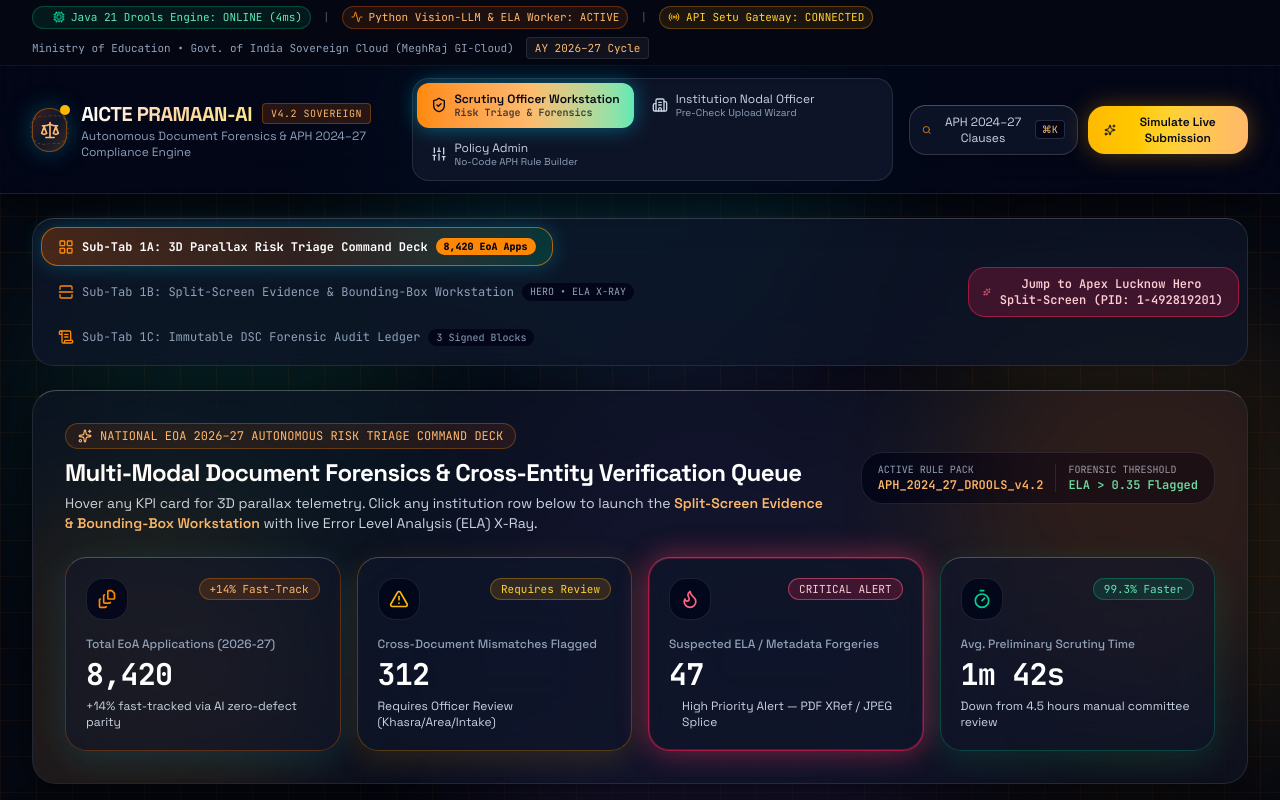
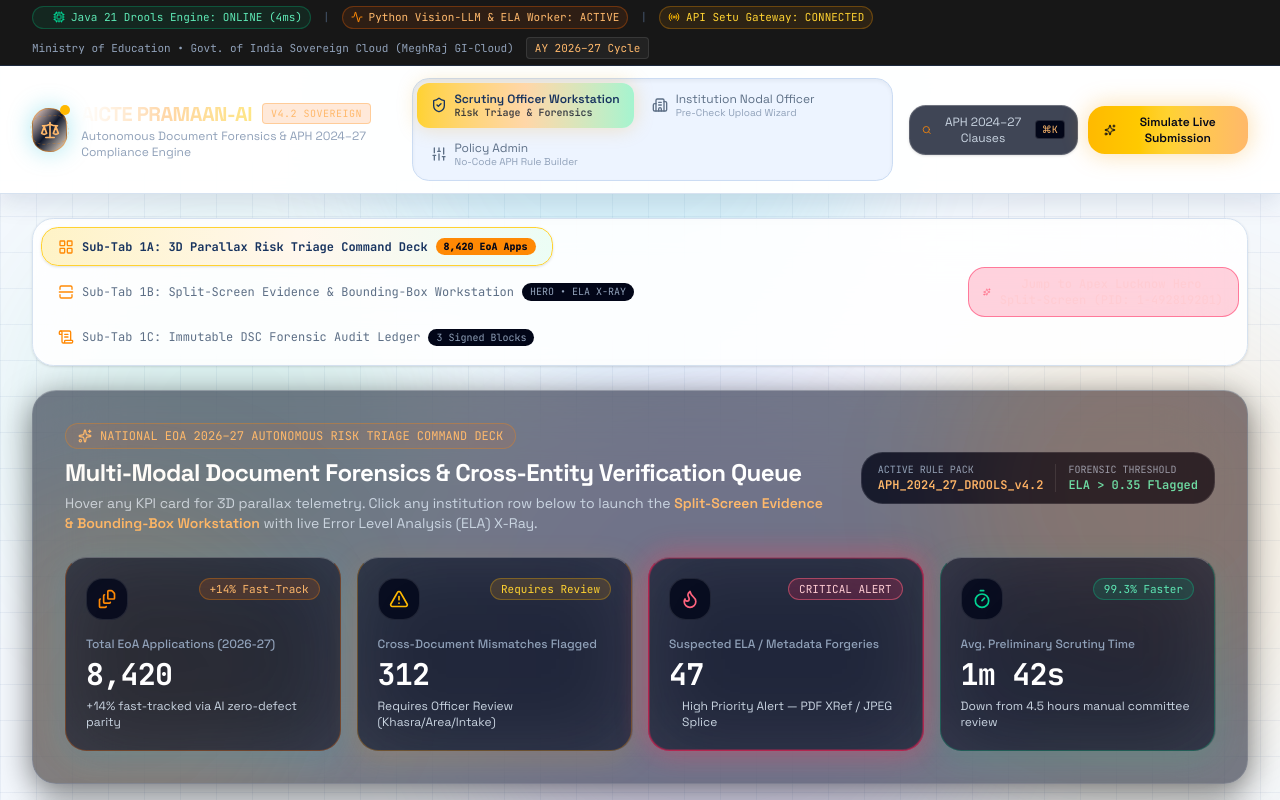
Before and after one commit to vaibhavhhh4-tech/Praman_02, a Next.js app: page / in a window 1280 px wide. Shown: the top 800 px of the page. Built offline with nearby package versions, Linux system fonts and the light colour scheme.

Commit message:
Use light government portal-inspired UI by default

```diff
--- a/app/globals.css
+++ b/app/globals.css
@@ -32,27 +32,26 @@
   --radius-2xl: calc(var(--radius) * 1.8);
 }
 
-:root,
-.dark {
-  color-scheme: dark;
-  --background: #050811;
-  --foreground: #f8fafc;
-  --card: #0b1120;
-  --card-foreground: #f8fafc;
-  --popover: #0b1120;
-  --popover-foreground: #f8fafc;
-  --primary: #f97316;
-  --primary-foreground: #050811;
-  --secondary: #1e293b;
-  --secondary-foreground: #f8fafc;
-  --muted: #0f172a;
-  --muted-foreground: #94a3b8;
-  --accent: #f97316;
-  --accent-foreground: #050811;
-  --destructive: #f43f5e;
-  --border: rgba(255, 255, 255, 0.1);
-  --input: rgba(255, 255, 255, 0.12);
-  --ring: #f97316;
+:root {
+  color-scheme: light;
+  --background: #f8fbff;
+  --foreground: #17335f;
+  --card: #ffffff;
+  --card-foreground: #17335f;
+  --popover: #ffffff;
+  --popover-foreground: #17335f;
+  --primary: #ffb000;
+  --primary-foreground: #17335f;
+  --secondary: #eaf2ff;
+  --secondary-foreground: #17335f;
+  --muted: #eef4fb;
+  --muted-foreground: #5d6f86;
+  --accent: #ffb000;
+  --accent-foreground: #17335f;
+  --destructive: #d94a3d;
+  --border: #d6e2f0;
+  --input: #d6e2f0;
+  --ring: #ffb000;
   --radius: 0.75rem;
 }
 
@@ -61,8 +60,8 @@
     @apply border-border outline-ring/50;
   }
   body {
-    @apply bg-[#071426] text-slate-100;
-    background-image: radial-gradient(circle at 12% 8%, rgba(251, 146, 60, 0.13), transparent 28rem), radial-gradient(circle at 88% 18%, rgba(251, 191, 36, 0.12), transparent 30rem), linear-gradient(135deg, #071426 0%, #101b39 52%, #132542 100%);
+    @apply bg-slate-50 text-slate-900;
+    background-image: radial-gradient(circle at 10% 8%, rgba(255, 190, 64, 0.18), transparent 26rem), radial-gradient(circle at 90% 18%, rgba(147, 197, 253, 0.22), transparent 30rem), linear-gradient(135deg, #f8fbff 0%, #eef6ff 52%, #fffaf0 100%);
   }
   button, input, select, textarea {
     font: inherit;
@@ -78,25 +77,25 @@
 
 /* Custom Sovereign Cyber-Glass utilities */
 .cyber-glass {
-  background: linear-gradient(145deg, rgba(21, 44, 78, 0.78), rgba(13, 25, 51, 0.72));
+  background: linear-gradient(145deg, rgba(255, 255, 255, 0.96), rgba(241, 247, 255, 0.92));
   backdrop-filter: blur(24px);
   -webkit-backdrop-filter: blur(24px);
-  border: 1px solid rgba(255, 255, 255, 0.1);
-  border-top-color: rgba(255, 255, 255, 0.25);
-  box-shadow: 0 8px 32px rgba(0, 0, 0, 0.55);
+  border: 1px solid #d6e2f0;
+  border-top-color: #ffffff;
+  box-shadow: 0 8px 32px rgba(23, 51, 95, 0.12);
 }
 
 .cyber-glass-subtle {
-  background: rgba(11, 17, 32, 0.65);
+  background: rgba(255, 255, 255, 0.82);
   backdrop-filter: blur(16px);
-  border: 1px solid rgba(255, 255, 255, 0.08);
-  border-top-color: rgba(255, 255, 255, 0.18);
+  border: 1px solid #d6e2f0;
+  border-top-color: #ffffff;
 }
 
 .cyber-grid-bg {
   background-image:
-    linear-gradient(to right, rgba(249, 115, 22, 0.05) 1px, transparent 1px),
-    linear-gradient(to bottom, rgba(249, 115, 22, 0.05) 1px, transparent 1px);
+    linear-gradient(to right, rgba(23, 76, 140, 0.06) 1px, transparent 1px),
+    linear-gradient(to bottom, rgba(23, 76, 140, 0.06) 1px, transparent 1px);
   background-size: 36px 36px;
 }
 
--- a/app/layout.tsx
+++ b/app/layout.tsx
@@ -39,8 +39,8 @@ export const metadata: Metadata = {
 }
 
 export const viewport: Viewport = {
-  colorScheme: 'dark',
-  themeColor: '#050811',
+  colorScheme: 'light',
+  themeColor: '#0b2f6b',
 }
 
 export default function RootLayout({
@@ -49,8 +49,8 @@ export default function RootLayout({
   children: React.ReactNode
 }>) {
   return (
-    <html lang="en" className={`dark ${spaceGrotesk.variable} ${jetbrainsMono.variable}`}>
-      <body className="font-sans antialiased bg-[#050811] text-slate-100 selection:bg-orange-500/30 selection:text-orange-200 overflow-x-hidden">
+    <html lang="en" className={`${spaceGrotesk.variable} ${jetbrainsMono.variable}`}>
+      <body className="font-sans antialiased bg-slate-50 text-slate-900 selection:bg-amber-200 selection:text-blue-950 overflow-x-hidden">
         {children}
         {process.env.NODE_ENV === 'production' && <Analytics />}
       </body>
--- a/app/page.tsx
+++ b/app/page.tsx
@@ -179,7 +179,7 @@ export default function AictePramaanAiPage() {
   ]
 
   return (
-    <div className="min-h-screen relative bg-[#050811] text-slate-100 cyber-grid-bg">
+    <div className="min-h-screen relative bg-[#f4f8fd] text-[#17335f] cyber-grid-bg">
       {/* Animated Sovereign Cyber-Glass Aurora Mesh Background Orbs */}
       <div className="pointer-events-none fixed inset-0 overflow-hidden z-0">
         <motion.div
@@ -248,7 +248,7 @@ export default function AictePramaanAiPage() {
         {activeRole === 'scrutiny-officer' && (
           <div className="space-y-6">
             {/* Scrutiny Officer Sub-Navigation Bar (Sub-Tab 1A, 1B, 1C) */}
-            <div className="flex flex-col lg:flex-row lg:items-center justify-between gap-3 p-2 rounded-2xl bg-slate-900/70 backdrop-blur-2xl border border-white/10 border-t-white/20">
+            <div className="flex flex-col lg:flex-row lg:items-center justify-between gap-3 p-2 rounded-2xl bg-white/90 backdrop-blur-2xl border border-[#d6e2f0] shadow-sm">
               <div
                 role="tablist"
                 aria-label="Scrutiny Officer Sub-Tabs"
@@ -264,8 +264,8 @@ export default function AictePramaanAiPage() {
                       onClick={() => setActiveSubTab(tab.id)}
                       className={`relative flex items-center gap-2 px-4 py-2.5 rounded-xl text-xs font-mono transition-all ${
                         isActive
-                          ? 'bg-gradient-to-r from-orange-500/25 via-orange-500/15 to-emerald-500/20 text-white border border-orange-400/60 shadow-[0_0_20px_rgba(6,182,212,0.3)] font-bold'
-                          : 'text-slate-400 hover:text-white hover:bg-white/5 border border-transparent'
+                          ? 'bg-gradient-to-r from-amber-100 via-orange-50 to-emerald-50 text-[#17335f] border border-amber-300 shadow-sm font-bold'
+                          : 'text-[#5d6f86] hover:text-[#17335f] hover:bg-[#f4f8fd] border border-transparent'
                       }`}
                     >
                       <span className="text-orange-400">{tab.icon}</span>
--- a/components/pramaan/top-glass-header.tsx
+++ b/components/pramaan/top-glass-header.tsx
@@ -57,9 +57,9 @@ export function TopGlassHeader({
   ]
 
   return (
-    <header className="sticky top-0 z-40 w-full bg-slate-950/75 backdrop-blur-2xl border-b border-white/10 shadow-[0_8px_32px_rgba(0,0,0,0.65)]">
+    <header className="sticky top-0 z-40 w-full bg-white/95 backdrop-blur-2xl border-b border-[#d6e2f0] shadow-[0_8px_24px_rgba(23,51,95,0.12)]">
       {/* Top Telemetry Ribbon */}
-      <div className="border-b border-white/5 bg-[#050811]/90 px-4 lg:px-8 py-1.5 flex flex-wrap items-center justify-between gap-2 text-[11px] font-mono">
+      <div className="border-b border-slate-800 bg-[#171717] px-4 lg:px-8 py-1.5 flex flex-wrap items-center justify-between gap-2 text-[11px] font-mono">
         <div className="flex flex-wrap items-center gap-3 text-slate-300">
           <span className="inline-flex items-center gap-1.5 px-2 py-0.5 rounded-full bg-emerald-500/10 border border-emerald-500/30 text-emerald-300">
             <span className="h-1.5 w-1.5 rounded-full bg-emerald-400 animate-ping" />
@@ -124,7 +124,7 @@ export function TopGlassHeader({
         <div
           role="tablist"
           aria-label="Workspace Role Switcher"
-          className="flex flex-wrap items-center gap-1 p-1 rounded-xl bg-slate-900/90 border border-white/10 shadow-inner w-full xl:w-auto"
+          className="flex flex-wrap items-center gap-1 p-1 rounded-xl bg-[#edf4ff] border border-[#cbdcf3] shadow-inner w-full xl:w-auto"
         >
           {roles.map((role) => {
             const isActive = activeRole === role.id
@@ -136,15 +136,15 @@ export function TopGlassHeader({
                 onClick={() => onSelectRole(role.id)}
                 className={`relative flex items-center gap-2.5 px-3.5 py-2 rounded-lg text-left transition-all flex-1 xl:flex-initial ${
                   isActive
-                    ? 'text-slate-950 font-semibold'
-                    : 'text-slate-300 hover:text-white hover:bg-white/5'
+                    ? 'text-[#17335f] font-semibold'
+                    : 'text-[#5d6f86] hover:text-[#17335f] hover:bg-white'
                 }`}
               >
                 {isActive && (
                   <motion.div
                     layoutId="activeRolePill"
                     transition={{ type: 'spring', stiffness: 380, damping: 30 }}
-                    className="absolute inset-0 rounded-lg bg-gradient-to-r from-orange-400 via-orange-300 to-emerald-300 shadow-[0_0_20px_rgba(6,182,212,0.5)]"
+                    className="absolute inset-0 rounded-lg bg-gradient-to-r from-amber-300 via-orange-200 to-emerald-200 shadow-[0_0_20px_rgba(245,158,11,0.25)]"
                   />
                 )}
                 <span className="relative z-10 flex items-center gap-2">
```
